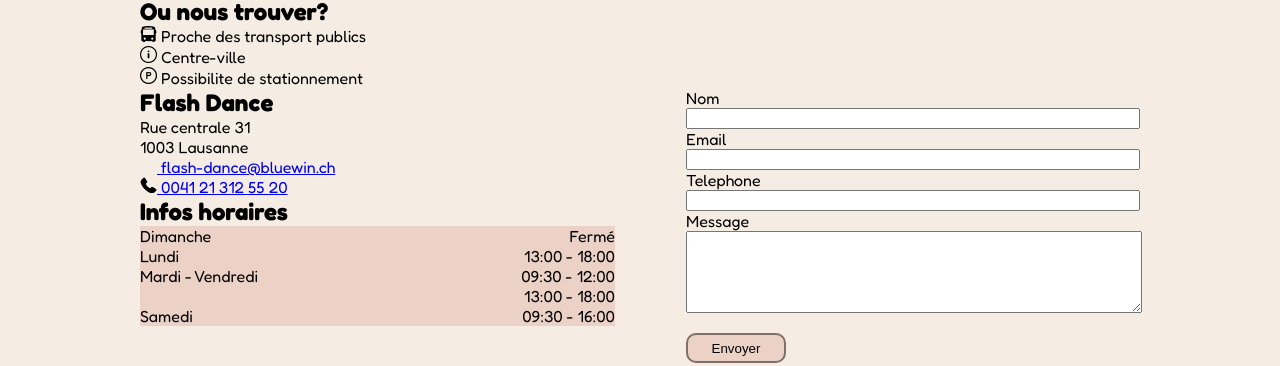
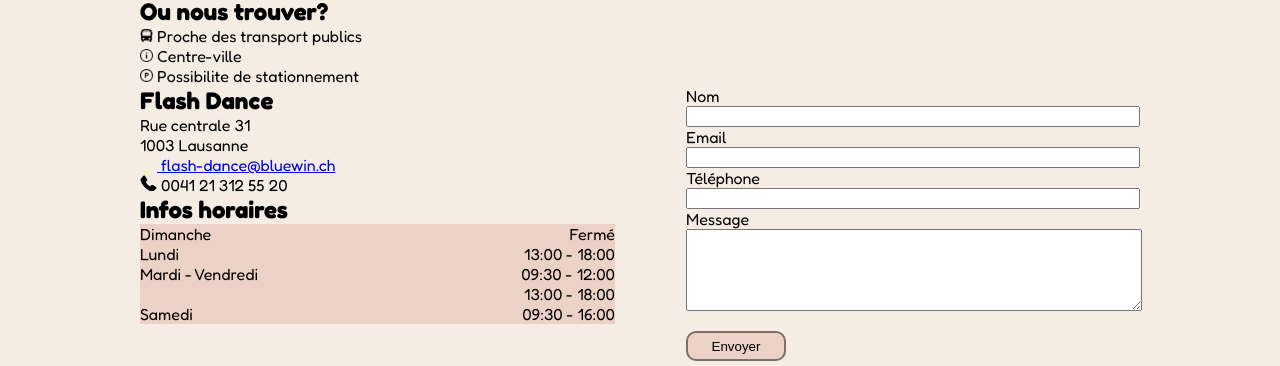
Before and after one commit to YehorHeiko/FlashDandce, a website: page src/pages/contact.html in a window 1280 px wide. Shown: the part 560-926 px from the top of the page. Drawn offline with Linux system fonts and the light colour scheme.

```diff
--- a/src/pages/contact.css
+++ b/src/pages/contact.css
@@ -77,29 +77,29 @@
 .bus {
     background-image: url(../img/litleicons/bus.png);
     background-repeat: no-repeat;
-    background-size: 17px;
+    background-size: 13px;
     position: relative;
     display: inline-block;
-    width: 17px;
-    height: 16px;
+    width: 13px;
+    height: 13px;
 }
 .i {
     background-image: url(../img/litleicons/i.png);
     background-repeat: no-repeat;
-    background-size: 17px;
+    background-size: cover;
     position: relative;
     display: inline-block;
-    width: 17px;
-    height: 17px;
+    width: 13px;
+    height: 13px;
 }
 .p {
     background-image: url(../img/litleicons/p.png);
     background-repeat: no-repeat;
-    background-size: 17px;
+    background-size: 13px;
     position: relative;
     display: inline-block;
-    width: 17px;
-    height: 17px;
+    width: 13px;
+    height: 13px;
 }
 @media screen and (max-width: 1021px) {
 
--- a/src/pages/contact.html
+++ b/src/pages/contact.html
@@ -6,7 +6,8 @@
     <meta name="viewport" content="width=device-width, initial-scale=1.0">
     <link rel="stylesheet" href="../style.css">
     <link rel="stylesheet" href="./contact.css">
-    <link rel="shortcut icon" href="/images/logo.png" type="image/png">
+    <link rel="icon" href="../img/logo.png">
+
 
     <link rel="preconnect" href="https://fonts.googleapis.com">
     <link rel="preconnect" href="https://fonts.gstatic.com" crossorigin>
@@ -83,7 +84,7 @@
                             <span class="icon"></span>
                             flash-dance@bluewin.ch
                         </a>
-                        <a href="tel:0041213125520">
+                        <a>
                             <p>
                                 <span class="iconphone"></span>
                                 0041 21 312 55 20
@@ -124,7 +125,7 @@
                         </label>
                         <input type="text">
                         <label for="">
-                            Telephone
+                            Téléphone
                         </label>
                         <input type="text">
                         <label for="">
@@ -160,7 +161,7 @@
                     Téléphone
                 </span>
             </p>
-            <a href="tel:0041213125520">
+            <a>
                 0041 21 312 55 20
             </a>
             <p>
--- a/src/pages/légales.css
+++ b/src/pages/légales.css
@@ -1,5 +1,5 @@
 .légales-main {
-    background-color: rgba(241, 241, 241, 0.36);
+    background-color: #f5ece4;
     display: flex;
     align-items: center;
 }
--- a/src/style.css
+++ b/src/style.css
@@ -69,13 +69,13 @@
 		width: 30px;
 		height: 18px;
 		cursor: pointer;
+		left: -15px;
 
 	}
 	.burger::after,
 	.burger::before,
 	.burger span {
 		position: absolute;
-		left: -20px;
 		width: 100%;
 		height: 10%;
 		background-color: rgb(198, 166, 166);
@@ -94,8 +94,7 @@
 
 		top: 50%;
 		transform: scale(1) translate(0, -50%);
-	}
-	.navigation {
+	}	.navigation {
 		position: fixed;
 		height: 100%;
 		width: 100%;
@@ -215,6 +214,9 @@
 	.accueil-main {
 		padding: 20px
 	}
+	.swiper {
+		width: 100vw !important;
+	}
 }
 
 footer {
```
Also changed, not shown: src/index.html (+8 -3 lines), src/pages/légales.html (+5 -2 lines), src/pages/presentation.html (+2 -2 lines), src/pages/services.html (+3 -2 lines), src/img/favicon-16x16.png (added).
